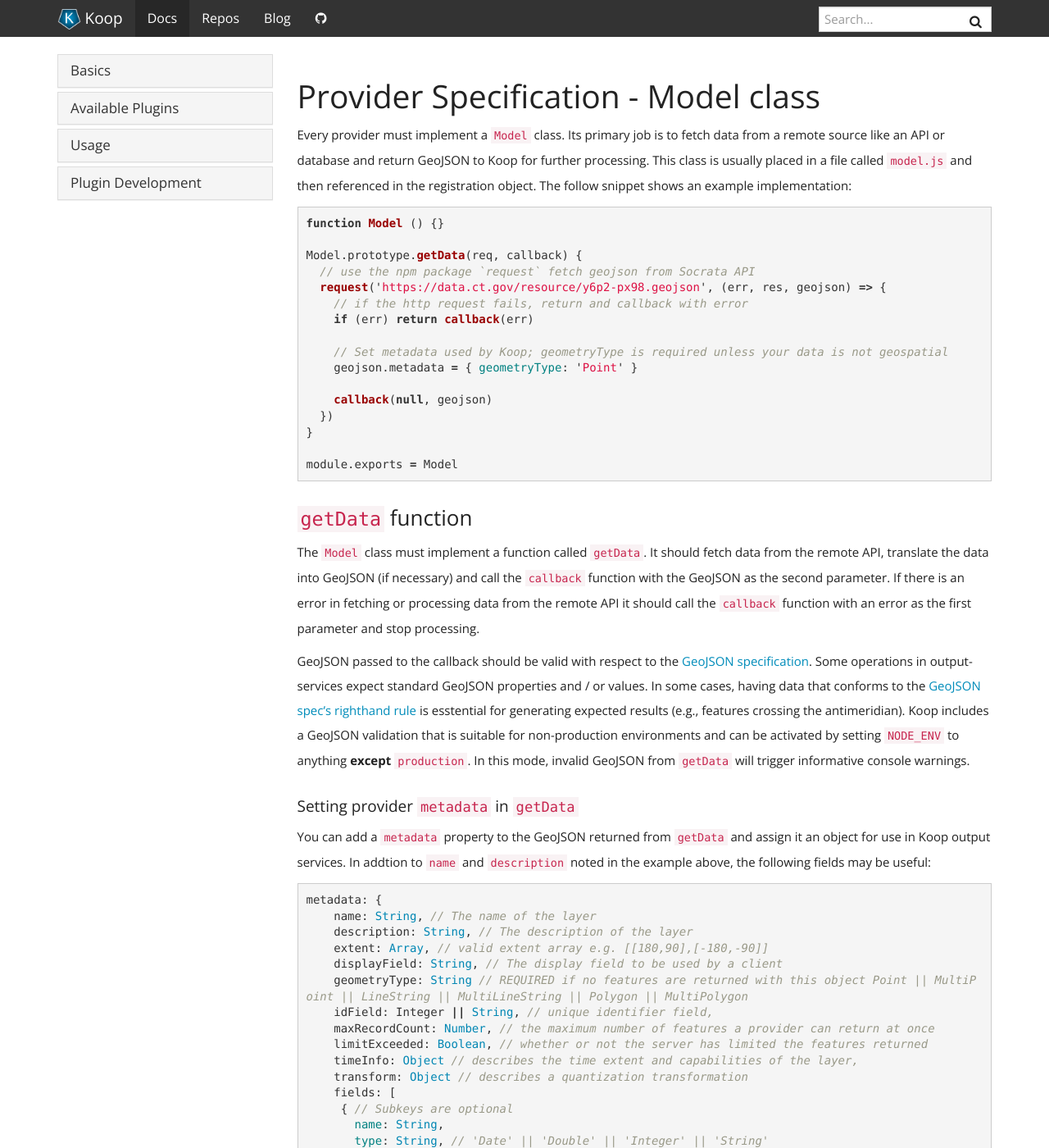
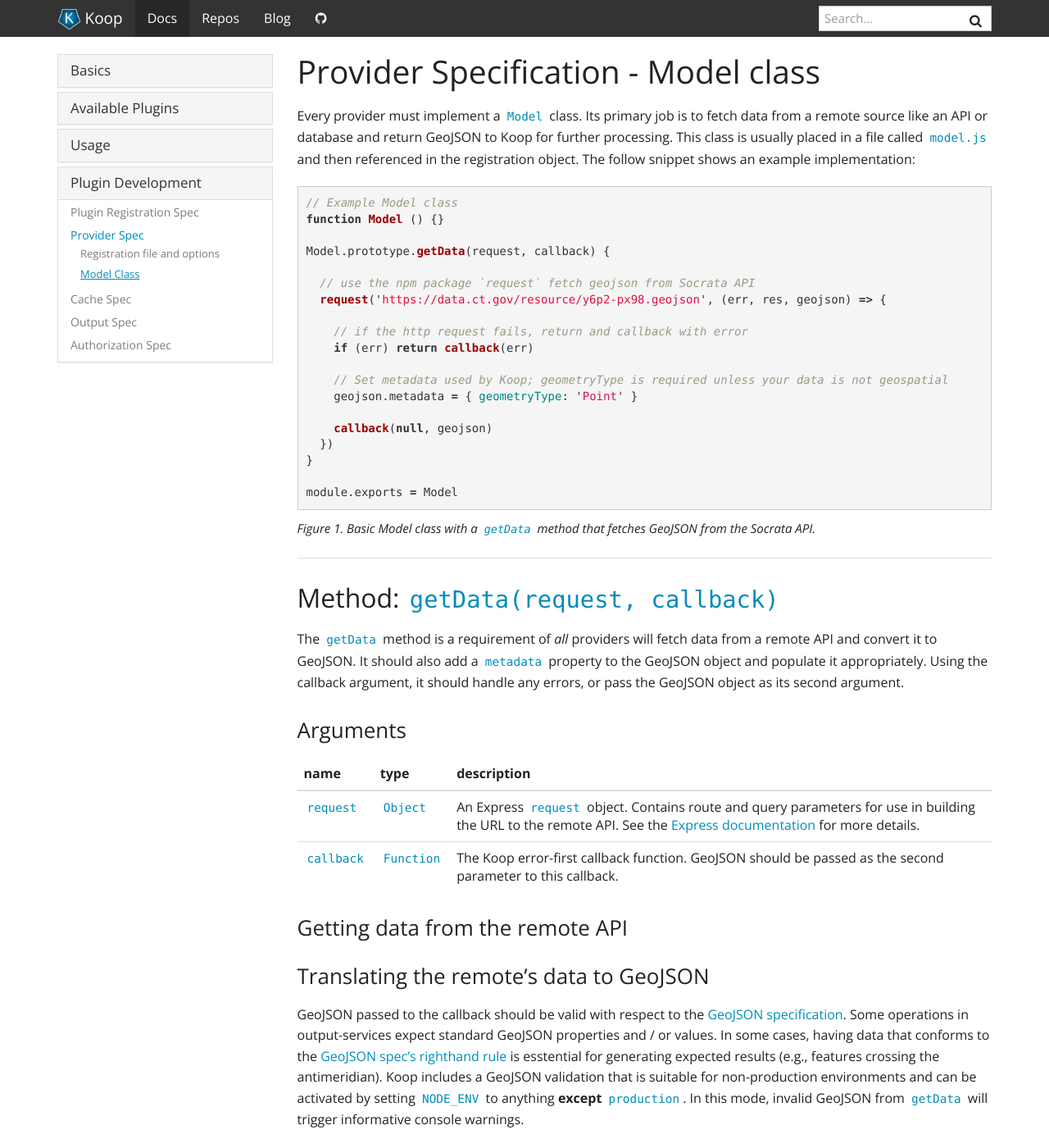
Before and after one commit to koopjs/koopjs.github.io, a Jekyll site: the page built from _docs/development/provider/model.md, in a window 1280 px wide and 1400 px high. Shown: the whole window at 82% size. Built offline with Jekyll 4.4.1, drawn with Linux system fonts in a browser that asks for light colours; nearby versions of some CDN libraries; some of the changed text lies outside the part shown.

Commit message:
Model page and CSS.

````diff
--- a/_data/docs.yml
+++ b/_data/docs.yml
@@ -44,12 +44,12 @@
     path: usage/authorization
 
 - title: Plugin Development
-  path: development/registration
+  path: development
   docs:
   - title: Plugin Registration Spec
     path: development/registration
   - title: Provider Spec
-    path: development/provider/registration
+    path: development/provider
     subdocs:
     - title: Registration file and options
       path: development/provider/registration
--- a/_docs/development/provider/model.md
+++ b/_docs/development/provider/model.md
@@ -4,12 +4,16 @@ permalink: /docs/development/provider/model
 ---
 Every provider must implement a `Model` class. Its primary job is to fetch data from a remote source like an API or database and return GeoJSON to Koop for further processing. This class is usually placed in a file called `model.js` and then referenced in the registration object. The follow snippet shows an example implementation:
 
+
 ```js
+// Example Model class
 function Model () {}
 
-Model.prototype.getData(req, callback) {
+Model.prototype.getData(request, callback) {
+
   // use the npm package `request` fetch geojson from Socrata API
   request('https://data.ct.gov/resource/y6p2-px98.geojson', (err, res, geojson) => {
+
     // if the http request fails, return and callback with error
     if (err) return callback(err)
 
@@ -22,14 +26,26 @@ Model.prototype.getData(req, callback) {
 
 module.exports = Model
 ```
+<figcaption><i>Figure 1. Basic Model class with a <code class='highlighter-rouge'>getData</code> method that fetches GeoJSON from the Socrata API.</i></figcaption>
+<hr>
 
-### `getData` function
+## Method: `getData(request, callback)`
 
-The `Model` class must implement a function called `getData`.  It should fetch data from the remote API, translate the data into GeoJSON (if necessary) and call the `callback` function with the GeoJSON as the second parameter. If there is an error in fetching or processing data from the remote API it should call the `callback` function with an error as the first parameter and stop processing.
+The `getData` method is a requirement of *all* providers will fetch data from a remote API and convert it to GeoJSON. It should also add a `metadata` property to the GeoJSON object and populate it appropriately. Using the callback argument, it should handle any errors, or pass the GeoJSON object as its second argument.
 
-GeoJSON passed to the callback should be valid with respect to the [GeoJSON specification](https://tools.ietf.org/html/rfc7946).  Some operations in output-services expect standard GeoJSON properties and / or values. In some cases, having data that conforms to the [GeoJSON spec's righthand rule](https://tools.ietf.org/html/rfc7946#section-3.1.6) is esstential for generating expected results (e.g., features crossing the antimeridian).  Koop includes a GeoJSON validation that is suitable for non-production environments and can be activated by setting `NODE_ENV` to anything **except** `production`.  In this mode, invalid GeoJSON from `getData` will trigger informative console warnings.
+### Arguments
 
-#### Setting provider `metadata` in `getData`
+| name | type | description |
+| - | - | - |
+|`request`| `Object` | An Express `request` object. Contains route and query parameters for use in building the URL to the remote API. See the [Express documentation](https://expressjs.com/en/4x/api.html#req) for more details. |
+|`callback`| `Function`| The Koop error-first callback function. GeoJSON should be passed as the second parameter to this callback. |
+
+### Getting data from the remote API
+
+### Translating the remote's data to GeoJSON
+ GeoJSON passed to the callback should be valid with respect to the [GeoJSON specification](https://tools.ietf.org/html/rfc7946).  Some operations in output-services expect standard GeoJSON properties and / or values. In some cases, having data that conforms to the [GeoJSON spec's righthand rule](https://tools.ietf.org/html/rfc7946#section-3.1.6) is esstential for generating expected results (e.g., features crossing the antimeridian).  Koop includes a GeoJSON validation that is suitable for non-production environments and can be activated by setting `NODE_ENV` to anything **except** `production`.  In this mode, invalid GeoJSON from `getData` will trigger informative console warnings.
+
+### Adding provider `metadata` to the GeoJSON
 
 You can add a `metadata` property to the GeoJSON returned from `getData` and assign it an object for use in Koop output services. In addtion to `name` and `description` noted in the example above, the following fields may be useful:
 
--- a/css/main.scss
+++ b/css/main.scss
@@ -29,12 +29,12 @@ html {
 body {
   padding-top: $navbar-height + $navbar-margin-bottom;
   margin-bottom: 46px;
-  line-height: 2em;
+  line-height: 1.7em;
 }
 
 h1, .h1, h2, .h2, h3, .h3, h4, .h4, h5, .h5, h6, .h6 {
   margin-top: 30px;
-  margin-bottom: 10.5px;
+  margin-bottom: 20px;
 
   .anchor {
     float: left;
@@ -49,10 +49,32 @@ h1, .h1, h2, .h2, h3, .h3, h4, .h4, h5, .h5, h6, .h6 {
   }
 }
 
+h1 {
+  margin-top: 0;
+}
+
+table {
+  font-size: 16px;
+  margin-bottom: 45px;
+}
+
 h1:hover, .h1:hover, h2:hover, .h2:hover, h3:hover, .h3:hover, h4:hover, .h4:hover, h5:hover, .h5:hover, h6:hover, .h6:hover {
   .anchor{
     opacity: 1;
   }
+}
+
+p {
+  margin: 0 0 20px;
+  font-size: 16px;
+}
+
+code {
+  padding: 2px 4px;
+  font-size: 90%;
+  color: #008cba;
+  background-color: #FFF;
+  border-radius: 0;
 }
 
 .navbar-brand{
````
Also changed, not shown: _docs/development/provider/registration.md (+1 -1 lines).
